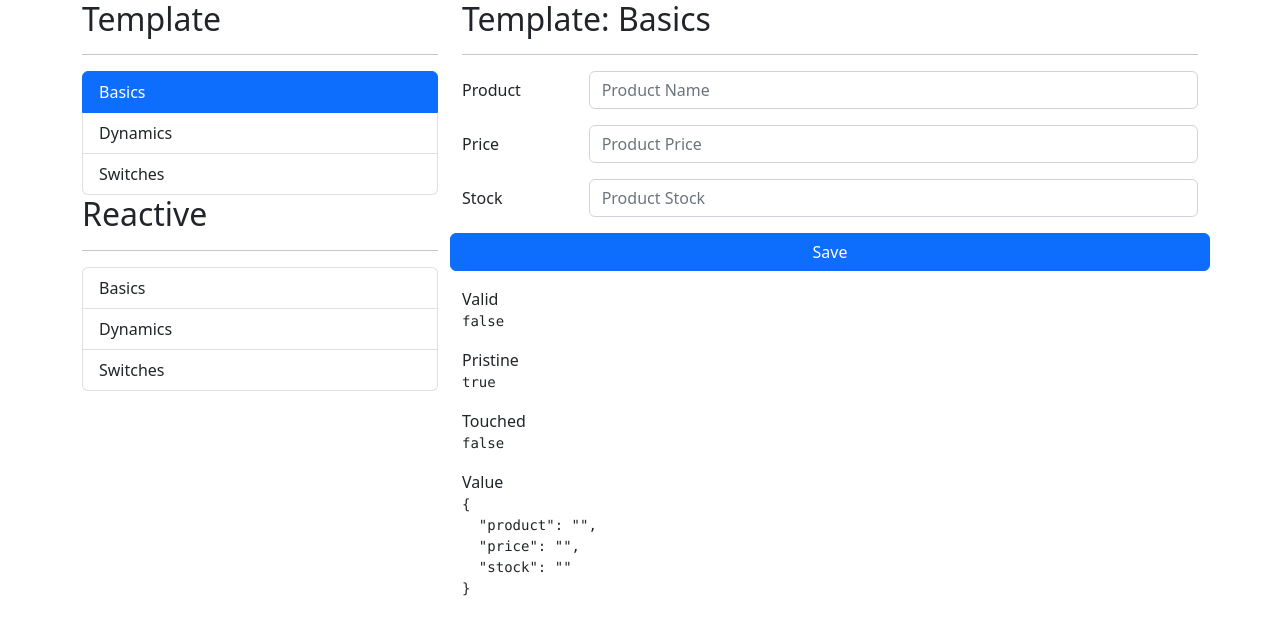
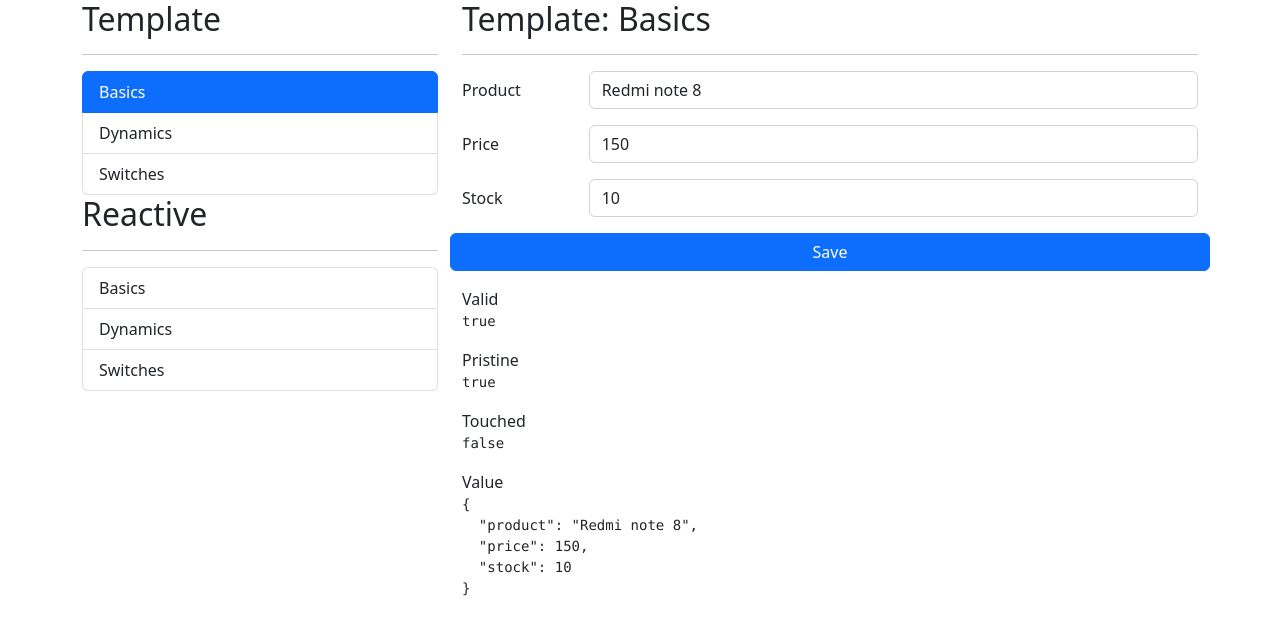
Before and after one commit to rolandoguerra1991/angular-formsApp, an Angular app: page /template/basics in a window 1280 px wide. Shown: the top 634 px of the page. Built offline with nearby package versions, Linux system fonts and the light colour scheme.

Commit message:
formularios basicos por template

```diff
--- /dev/null
+++ b/src/app/directives/custom-min.directive.ts
@@ -0,0 +1,25 @@
+import { Directive, Input } from '@angular/core';
+import { FormControl, NG_VALIDATORS, Validator } from '@angular/forms';
+
+@Directive({
+    selector: '[customMin][ngModel]',
+    providers: [{
+        provide: NG_VALIDATORS,
+        useExisting: CustomMinDirective,
+        multi: true
+    }]
+})
+export class CustomMinDirective implements Validator {
+
+    @Input() minimo!: number;
+
+    constructor() {}
+
+    validate( control: FormControl ) {
+        const inputValue = control.value;
+        return ( inputValue < this.minimo )
+                ? { 'customMin': true }
+                : null;
+    }
+
+}
--- a/src/app/template/basics/basics.component.html
+++ b/src/app/template/basics/basics.component.html
@@ -3,14 +3,28 @@
 
 <div class="row">
   <div class="col">
-    <form (ngSubmit)="save()" #myForm="ngForm">
-
+    <form
+      (ngSubmit)="save()"
+      #myForm="ngForm"
+    >
       <div class="row mb-3">
-        <label class="col-sm-2 col-form-label">Product</label>
+        <label class="col-sm-2 col-form-label">
+          Product
+        </label>
         <div class="col-sm-10">
-          <input type="text" class="form-control" placeholder="Product Name" name="product" ngModel required
-            minlength="3">
-          <span class="form-text text-danger" *ngIf="nameValid()">
+          <input
+            type="text"
+            class="form-control"
+            placeholder="Product Name"
+            name="product"
+            [ngModel]="initForm.product"
+            required
+            minlength="3"
+          >
+          <span
+            class="form-text text-danger"
+            *ngIf="nameValid()"
+          >
             should have 3 letters
           </span>
         </div>
@@ -19,20 +33,43 @@
       <div class="row mb-3">
         <label class="col-sm-2 col-form-label">Price</label>
         <div class="col-sm-10">
-          <input type="number" class="form-control" placeholder="Product Price" ngModel name="price">
+          <input
+            type="number"
+            class="form-control"
+            placeholder="Product Price"
+            [ngModel]="initForm.price"
+            name="price"
+          >
         </div>
-        <span class="form-text text-danger" *ngIf="priceValid()">
+        <span
+          class="form-text text-danger"
+          *ngIf="priceValid()"
+        >
           price must be 0 or greater
         </span>
       </div>
       <div class="row mb-3">
         <label class="col-sm-2 col-form-label">Stock</label>
         <div class="col-sm-10">
-          <input type="number" class="form-control" placeholder="Product Stock" ngModel name="stock">
+          <input
+            type="number"
+            class="form-control"
+            placeholder="Product Stock"
+            [ngModel]="initForm.stock"
+            name="stock"
+            customMin
+            [minimo]="0"
+          >
         </div>
       </div>
       <div class="row mb-3">
-        <button type="submit" class="btn btn-primary">Save</button>
+        <button
+          type="submit"
+          class="btn btn-primary"
+          [disabled]="priceValid()"
+        >
+        Save
+      </button>
       </div>
     </form>
   </div>
--- a/src/app/template/basics/basics.component.ts
+++ b/src/app/template/basics/basics.component.ts
@@ -9,13 +9,22 @@ import { NgForm } from '@angular/forms';
 export class BasicsComponent implements OnInit {
   @ViewChild('myForm') myForm!: NgForm;
 
+  initForm = {
+    product: 'Redmi note 8',
+    price: 150,
+    stock: 10
+  }
+
   constructor() { }
 
   ngOnInit(): void {
   }
 
   save() {
-    console.log(this.myForm)
+    this.myForm.resetForm({
+      stock: 0,
+      price: 0,
+    })
   }
 
   nameValid():boolean {
--- a/src/app/template/template.module.ts
+++ b/src/app/template/template.module.ts
@@ -6,18 +6,20 @@ import { SwitchesComponent } from './switches/switches.component';
 import { DynamicsComponent } from './dynamics/dynamics.component';
 import { BasicsComponent } from './basics/basics.component';
 import { FormsModule } from '@angular/forms';
+import { CustomMinDirective } from '../directives/custom-min.directive';
 
 
 @NgModule({
   declarations: [
     SwitchesComponent,
     DynamicsComponent,
-    BasicsComponent
+    BasicsComponent,
+    CustomMinDirective,
   ],
   imports: [
     CommonModule,
     TemplateRoutingModule,
-    FormsModule
+    FormsModule,
   ]
 })
 export class TemplateModule { }
```
